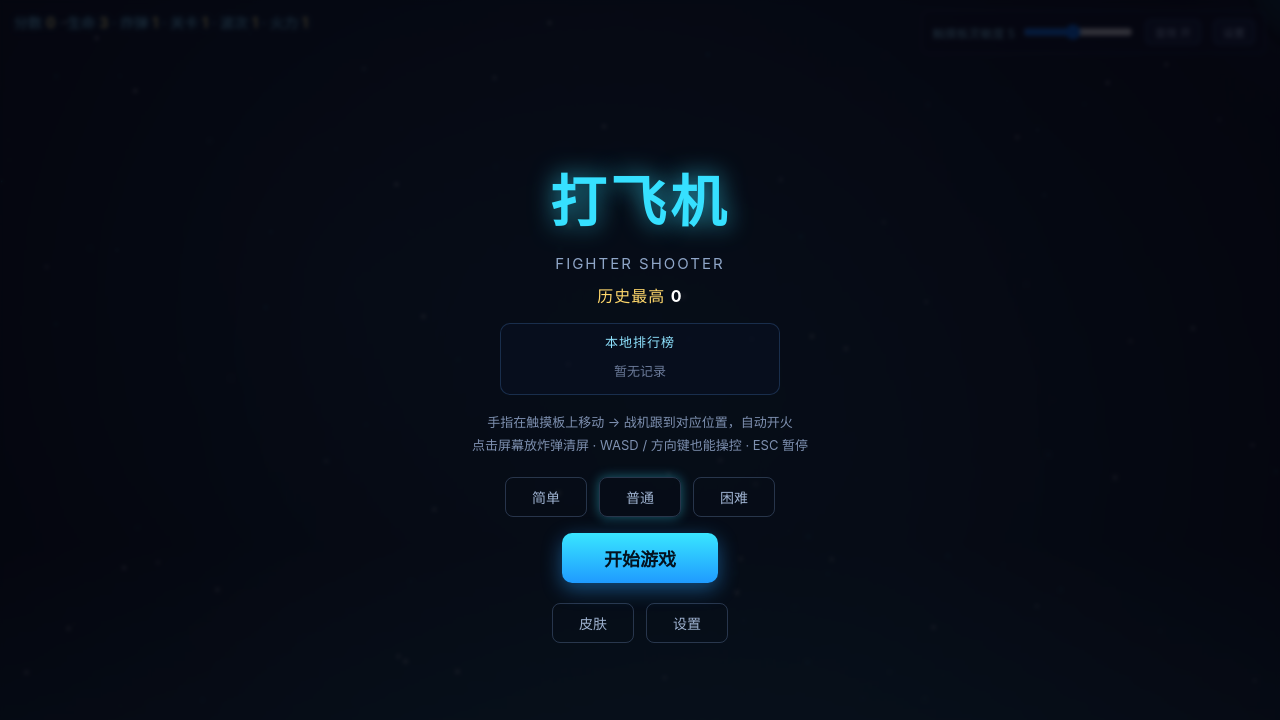
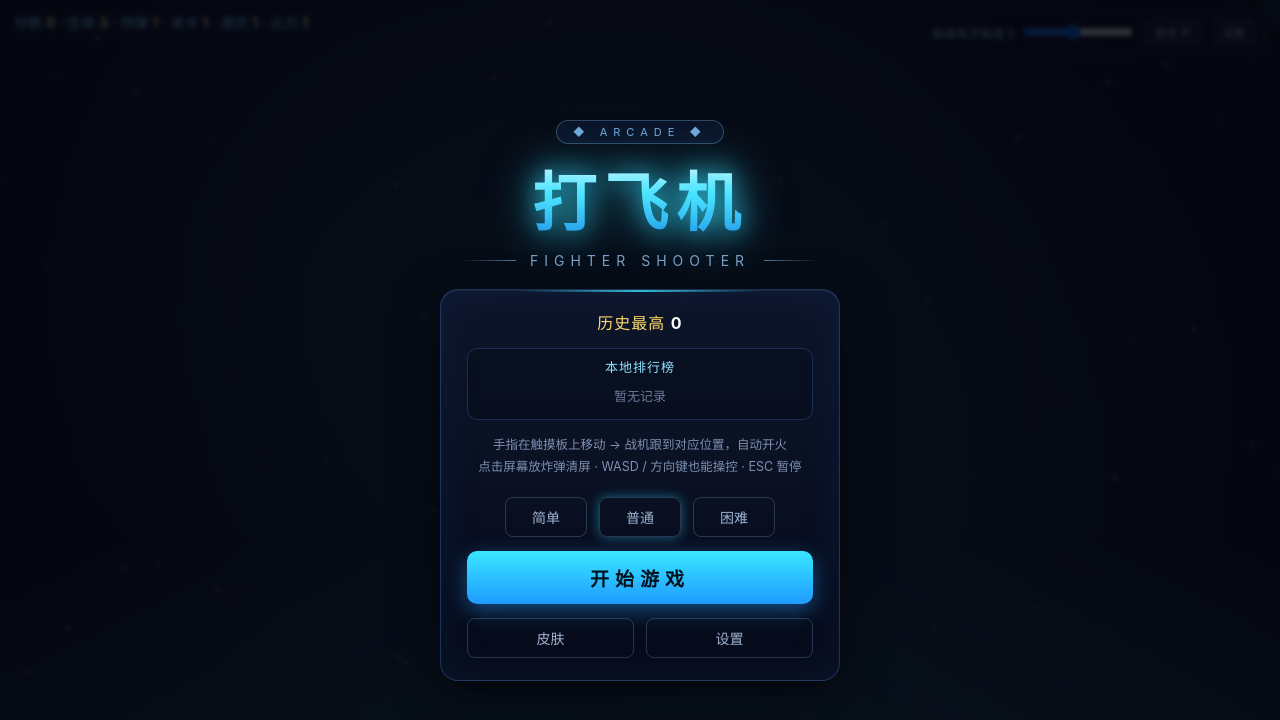
Before and after one commit to yygg693/thunder-fighter, a plain HTML site: page index.html in a window 1280 px wide. Drawn offline with Linux system fonts and the light colour scheme; animation ran at ten frames a second.

Commit message:
style: 开始界面美化 — 霓虹渐变标题+呼吸辉光+ARCADE徽章+玻璃拟态菜单卡片+按钮流光扫过

```diff
--- a/index.html
+++ b/index.html
@@ -91,6 +91,71 @@
       background: transparent; color: #9fb3d1;
       border: 1px solid rgba(120,150,200,.3); cursor: pointer;
     }
+    .overlay button:not(.primary):hover { border-color: rgba(54,224,255,.55); color: #cfeaff; }
+
+    /* ---- 开始菜单专属美化 ---- */
+    #menu { gap: 20px; }
+    .menu-hero { display: flex; flex-direction: column; align-items: center; gap: 8px; }
+    .hero-badge {
+      font-size: 11px; letter-spacing: 6px; color: #6fa8d8;
+      padding: 4px 16px; border: 1px solid rgba(111,168,216,.35); border-radius: 999px;
+      background: rgba(20,40,80,.35); user-select: none;
+    }
+    #menu h1 {
+      font-size: 64px; letter-spacing: 8px; font-weight: 900;
+      background: linear-gradient(180deg, #eafcff 8%, #58e6ff 45%, #1f8fe6 92%);
+      -webkit-background-clip: text; background-clip: text;
+      -webkit-text-fill-color: transparent; color: transparent;
+      filter: drop-shadow(0 0 22px rgba(54,224,255,.55));
+      animation: heroGlow 2.8s ease-in-out infinite;
+    }
+    @keyframes heroGlow {
+      0%, 100% { filter: drop-shadow(0 0 16px rgba(54,224,255,.45)); }
+      50%      { filter: drop-shadow(0 0 34px rgba(54,224,255,.85)); }
+    }
+    #menu .sub {
+      display: flex; align-items: center; gap: 14px;
+      color: #7fa0c8; font-size: 14px; letter-spacing: 6px;
+    }
+    #menu .sub::before, #menu .sub::after {
+      content: ''; width: 56px; height: 1px;
+      background: linear-gradient(90deg, transparent, rgba(127,160,200,.7));
+    }
+    #menu .sub::after { transform: scaleX(-1); }
+    .menu-card {
+      display: flex; flex-direction: column; align-items: center; gap: 14px;
+      width: min(400px, 92vw); padding: 20px 26px 22px;
+      background: linear-gradient(180deg, rgba(16,28,54,.72), rgba(8,14,30,.78));
+      border: 1px solid rgba(80,140,220,.3); border-radius: 18px;
+      box-shadow: inset 0 1px 0 rgba(255,255,255,.06), inset 0 0 40px rgba(20,60,120,.18),
+                  0 14px 44px rgba(0,0,0,.5);
+      backdrop-filter: blur(6px);
+      position: relative;
+    }
+    .menu-card::before {
+      content: ''; position: absolute; top: 0; left: 50%; transform: translateX(-50%);
+      width: 60%; height: 2px; border-radius: 2px;
+      background: linear-gradient(90deg, transparent, rgba(54,224,255,.8), transparent);
+    }
+    .menu-card .leaderboard { width: 100%; background: rgba(6,12,26,.5); }
+    .menu-card .howto { font-size: 12.5px; }
+    .menu-card .best { margin-top: 0; }
+    #menu button.primary {
+      width: 100%; padding: 13px 0; font-size: 19px; letter-spacing: 6px;
+      position: relative; overflow: hidden;
+    }
+    #menu button.primary::after {
+      content: ''; position: absolute; top: 0; left: -70%;
+      width: 45%; height: 100%; transform: skewX(-22deg);
+      background: linear-gradient(90deg, transparent, rgba(255,255,255,.5), transparent);
+      animation: btnSheen 3.2s ease-in-out infinite;
+    }
+    @keyframes btnSheen {
+      0%, 55% { left: -70%; }
+      85%, 100% { left: 130%; }
+    }
+    #menu .menu-aux { width: 100%; }
+    #menu .menu-aux button { flex: 1; margin-top: 0; }
 
     /* 排行榜 */
     .leaderboard {
@@ -225,8 +290,12 @@
 
   <!-- 开始菜单 -->
   <div id="menu" class="overlay">
+    <div class="menu-hero">
+      <div class="hero-badge" aria-hidden="true">◆ ARCADE ◆</div>
       <h1 data-i18n="menu.title">打飞机</h1>
       <div class="sub" data-i18n="menu.sub">FIGHTER&nbsp;SHOOTER</div>
+    </div>
+    <div class="menu-card">
       <div class="best"><span data-i18n="menu.best">历史最高</span> <b id="bestMenu">0</b></div>
       <div class="leaderboard">
         <div class="lbtitle" data-i18n="menu.lb">本地排行榜</div>
@@ -245,6 +314,7 @@
       <div class="menu-aux">
         <button id="menuSkinBtn" data-i18n="menu.skin">皮肤</button>
         <button id="menuSettingsBtn" data-i18n="menu.settings">设置</button>
+      </div>
     </div>
   </div>
 
```
Lines whose indentation alone changed are shown as unchanged.
